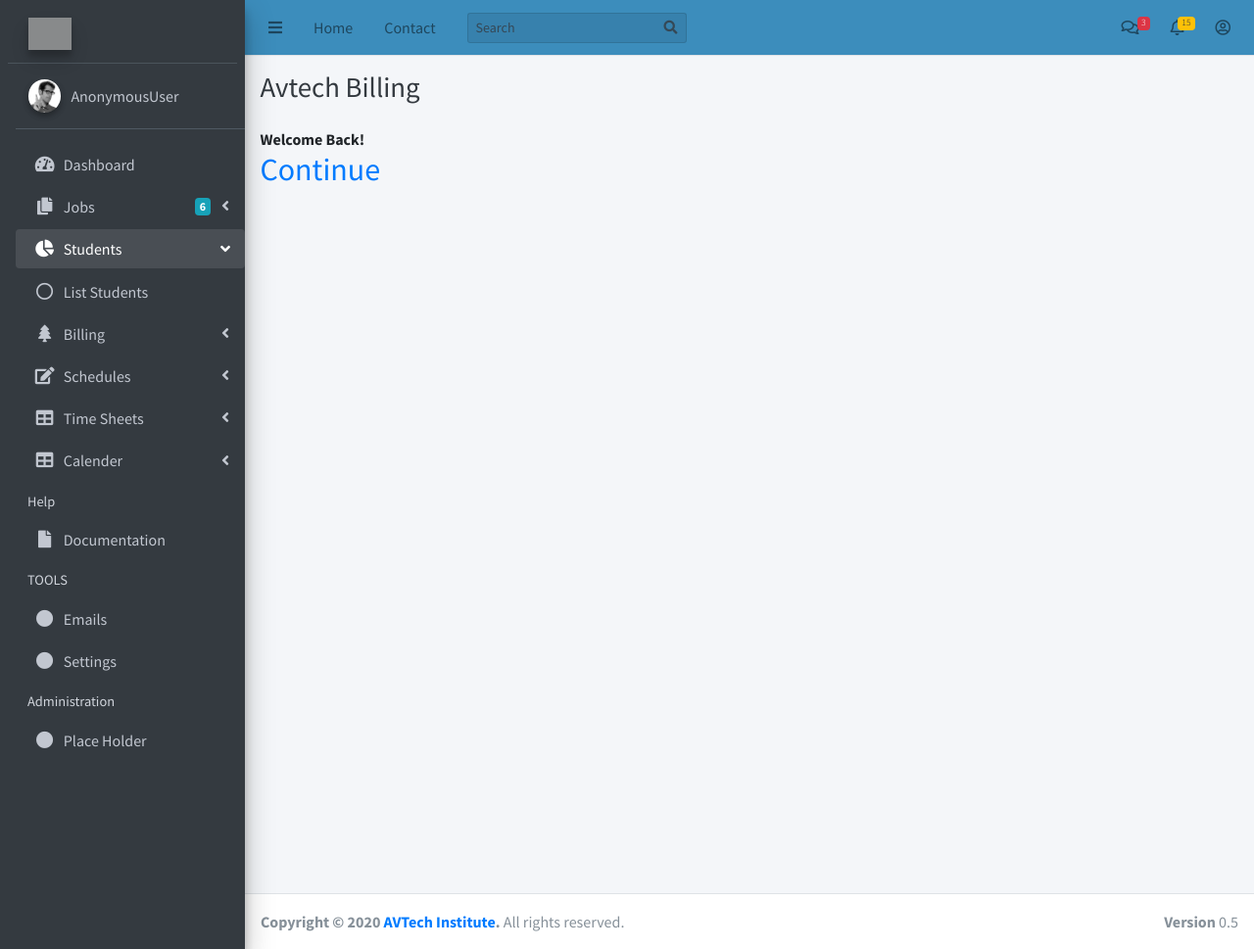
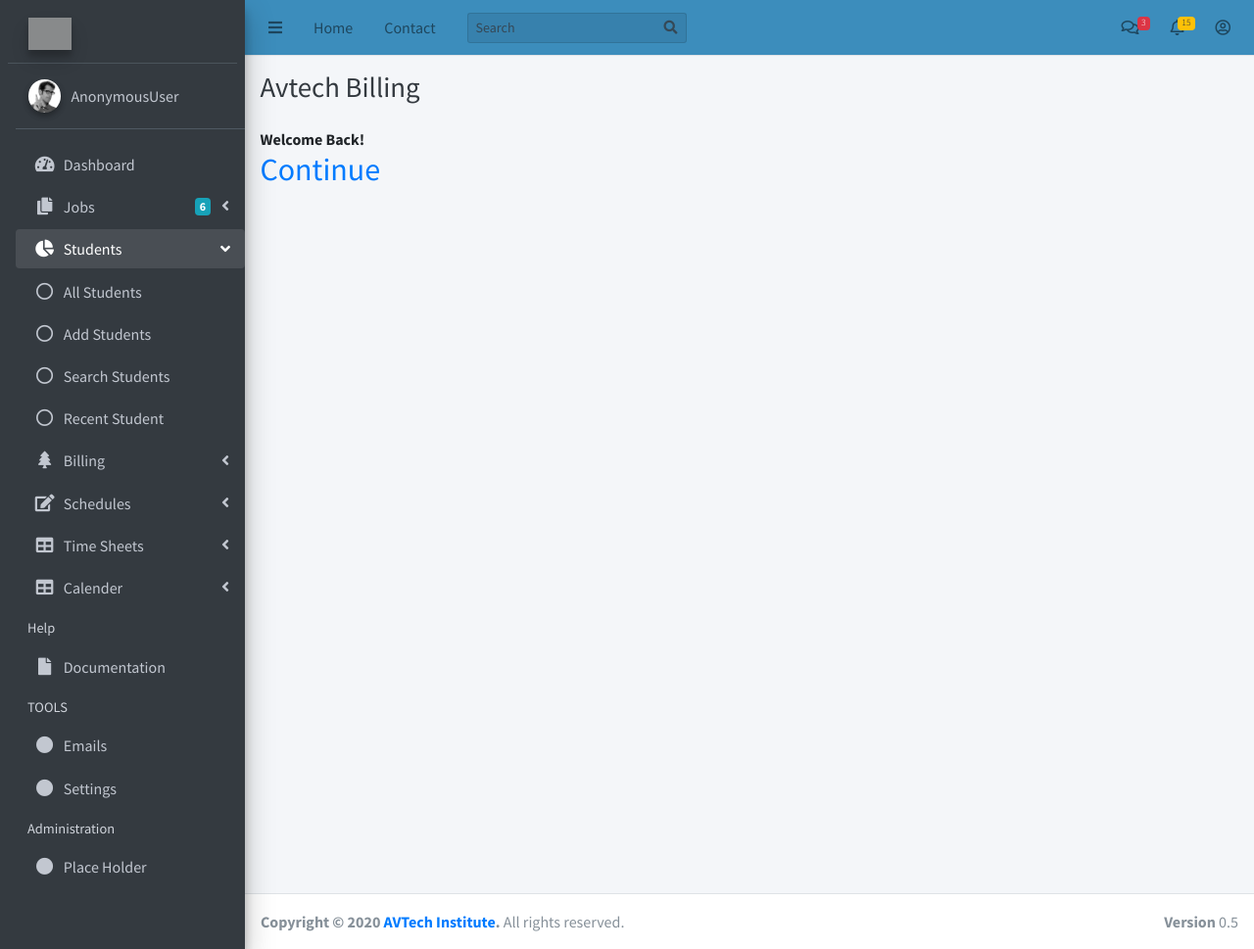
Before and after one commit to jackwang-periship/passport_project, a Django app: template billing/templates/billing/index.html in a window 1280 px wide, after a click on "Students". Shown: the whole page at 98% size. Run offline with Django 3.2, Linux system fonts and the light colour scheme; the template is opened without the code that fills it, so the values that code supplies are empty; some libraries are stand-ins or nearby versions; grey boxes are pictures that could not be loaded.

Commit message:
Restore Students navigation menu

```diff
--- a/templates/base.html
+++ b/templates/base.html
@@ -278,7 +278,25 @@
                             <li class="nav-item">
                                 <a href="{% url 'students:student_list' %}" class="nav-link">
                                     <i class="far fa-circle nav-icon"></i>
-                                    <p>List Students</p>
+                                    <p>All Students</p>
+                                </a>
+                            </li>
+                            <li class="nav-item">
+                                <a href="{% url 'students:add_new_student' %}" class="nav-link">
+                                    <i class="far fa-circle nav-icon"></i>
+                                    <p>Add Students</p>
+                                </a>
+                            </li>
+                            <li class="nav-item">
+                                <a href="{% url 'students:search_student' %}" class="nav-link">
+                                    <i class="far fa-circle nav-icon"></i>
+                                    <p>Search Students</p>
+                                </a>
+                            </li>
+                            <li class="nav-item">
+                                <a href="{% url 'students:student_Home' %}" class="nav-link">
+                                    <i class="far fa-circle nav-icon"></i>
+                                    <p>Recent Student</p>
                                 </a>
                             </li>
                         </ul>
```
